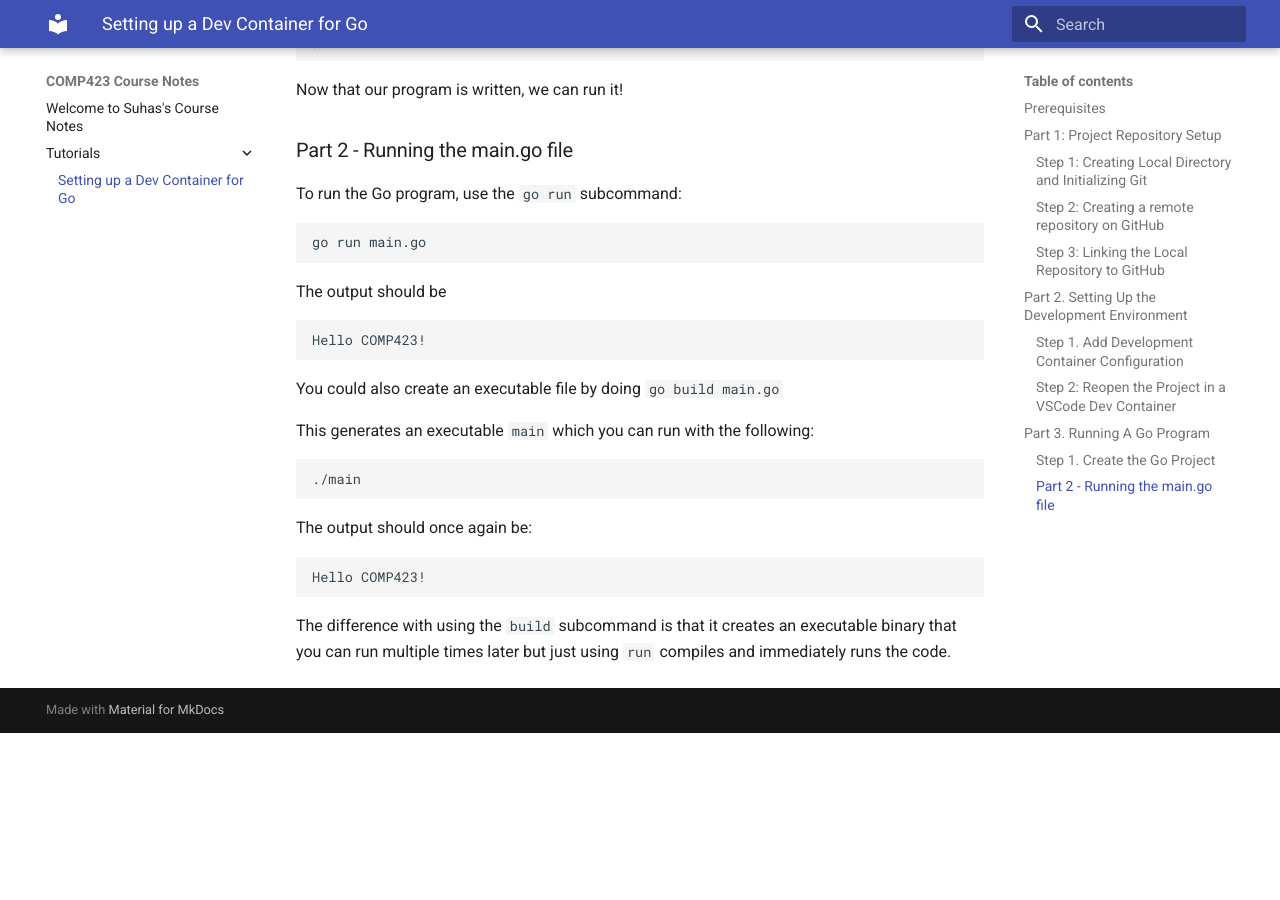
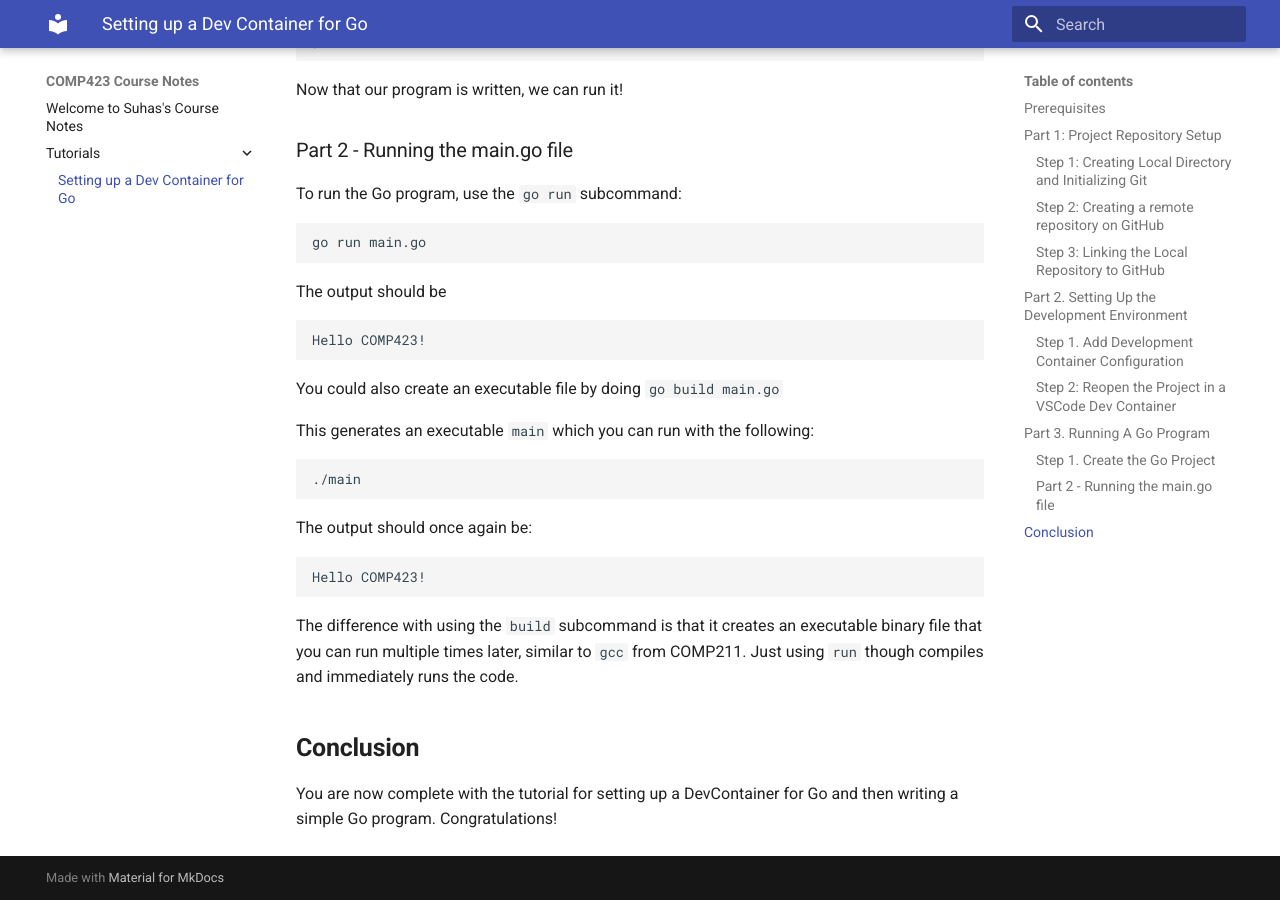
Before and after one commit to suhasp3/comp423-course-notes, an MkDocs documentation site: the page built from docs/tutorials/go-setup.md, in a window 1280 px wide and 900 px high, scrolled down 3080 px. Built offline with MkDocs 1.6.1 and Material for MkDocs 9.7.7, drawn with Linux system fonts in a browser that asks for light colours; before the commit the page ends 3813 px from its top, so only the background shows below that.

Commit message:
Updated Tutorial with Conclusion

````diff
--- a/docs/tutorials/go-setup.md
+++ b/docs/tutorials/go-setup.md
@@ -129,4 +129,7 @@ The output should once again be:
 Hello COMP423!
 ```
 
-The difference with using the `build` subcommand is that it creates an executable binary that you can run multiple times later but just using `run` compiles and immediately runs the code.
+The difference with using the `build` subcommand is that it creates an executable binary file  that you can run multiple times later, similar to `gcc` from COMP211. Just using `run` though compiles and immediately runs the code.
+
+## **Conclusion**
+You are now complete with the tutorial for setting up a DevContainer for Go and then writing a simple Go program. Congratulations!
````
